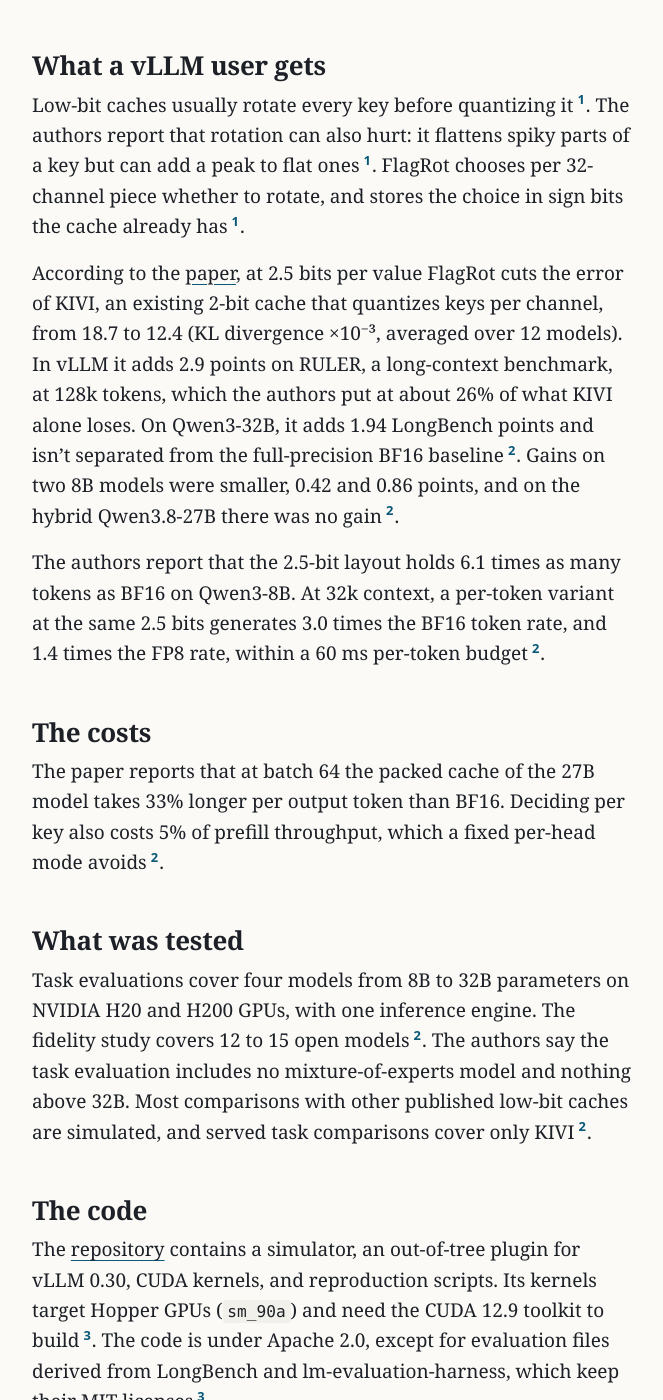
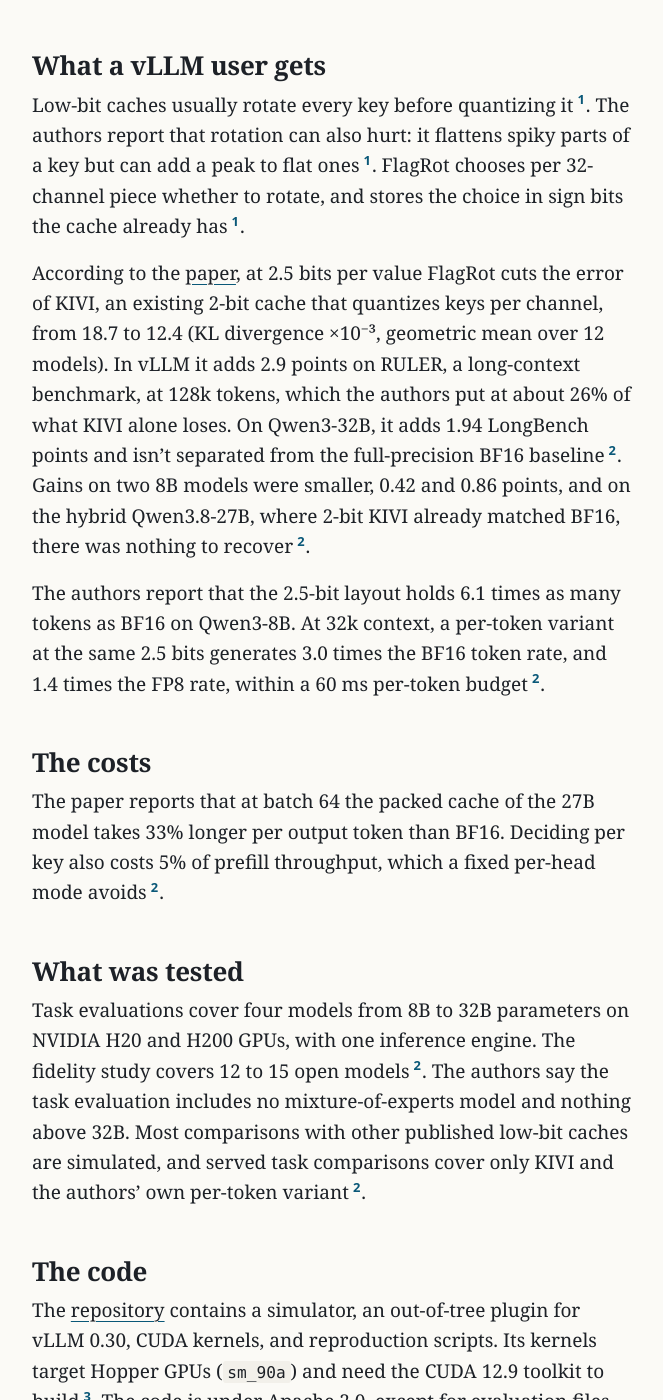
Before and after one commit to northwind-press/northwind-press.github.io, a Jekyll site: the page built from _posts/2026-11-04-flagrot-2-bit-kv-cache.md, in a window 1280 px wide and 1400 px high, scrolled down 745 px. Shown: the whole window, without its empty margins (308-971 px from the left). Built offline with Jekyll 4.4.1, drawn with Linux system fonts in a browser that asks for light colours; some of the changed text lies outside the part shown.

Commit message:
Desk edit: FlagRot (27B context, served comparisons, geometric mean; author section from paper footnote)
Co-Authored-By: Claude Opus 5.5 <noreply@anthropic.com>

```diff
--- a/_posts/2026-11-04-flagrot-2-bit-kv-cache.md
+++ b/_posts/2026-11-04-flagrot-2-bit-kv-cache.md
@@ -29,7 +29,7 @@ A [preprint posted to arXiv](https://arxiv.org/abs/2611.03992) on 2026-11-02, wh
 
 Low-bit caches usually rotate every key before quantizing it{% include cite.html n=1 %}. The authors report that rotation can also hurt: it flattens spiky parts of a key but can add a peak to flat ones{% include cite.html n=1 %}. FlagRot chooses per 32-channel piece whether to rotate, and stores the choice in sign bits the cache already has{% include cite.html n=1 %}.
 
-According to the [paper](https://arxiv.org/html/2611.03992v1), at 2.5 bits per value FlagRot cuts the error of KIVI, an existing 2-bit cache that quantizes keys per channel, from 18.7 to 12.4 (KL divergence ×10⁻³, averaged over 12 models). In vLLM it adds 2.9 points on RULER, a long-context benchmark, at 128k tokens, which the authors put at about 26% of what KIVI alone loses. On Qwen3-32B, it adds 1.94 LongBench points and isn't separated from the full-precision BF16 baseline{% include cite.html n=2 %}. Gains on two 8B models were smaller, 0.42 and 0.86 points, and on the hybrid Qwen3.8-27B there was no gain{% include cite.html n=2 %}.
+According to the [paper](https://arxiv.org/html/2611.03992v1), at 2.5 bits per value FlagRot cuts the error of KIVI, an existing 2-bit cache that quantizes keys per channel, from 18.7 to 12.4 (KL divergence ×10⁻³, geometric mean over 12 models). In vLLM it adds 2.9 points on RULER, a long-context benchmark, at 128k tokens, which the authors put at about 26% of what KIVI alone loses. On Qwen3-32B, it adds 1.94 LongBench points and isn't separated from the full-precision BF16 baseline{% include cite.html n=2 %}. Gains on two 8B models were smaller, 0.42 and 0.86 points, and on the hybrid Qwen3.8-27B, where 2-bit KIVI already matched BF16, there was nothing to recover{% include cite.html n=2 %}.
 
 The authors report that the 2.5-bit layout holds 6.1 times as many tokens as BF16 on Qwen3-8B. At 32k context, a per-token variant at the same 2.5 bits generates 3.0 times the BF16 token rate, and 1.4 times the FP8 rate, within a 60 ms per-token budget{% include cite.html n=2 %}.
 
@@ -39,7 +39,7 @@ The paper reports that at batch 64 the packed cache of the 27B model takes 33% l
 
 ## What was tested
 
-Task evaluations cover four models from 8B to 32B parameters on NVIDIA H20 and H200 GPUs, with one inference engine. The fidelity study covers 12 to 15 open models{% include cite.html n=2 %}. The authors say the task evaluation includes no mixture-of-experts model and nothing above 32B. Most comparisons with other published low-bit caches are simulated, and served task comparisons cover only KIVI{% include cite.html n=2 %}.
+Task evaluations cover four models from 8B to 32B parameters on NVIDIA H20 and H200 GPUs, with one inference engine. The fidelity study covers 12 to 15 open models{% include cite.html n=2 %}. The authors say the task evaluation includes no mixture-of-experts model and nothing above 32B. Most comparisons with other published low-bit caches are simulated, and served task comparisons cover only KIVI and the authors' own per-token variant{% include cite.html n=2 %}.
 
 ## The code
 
@@ -47,7 +47,7 @@ The [repository](https://github.com/KunmingSHAO/FlagRot_releaser) contains a sim
 
 ## Who wrote it
 
-The paper's author block lists affiliations at the Hong Kong University of Science and Technology for six named authors, including first author Kunming Shao and corresponding author Chi Ying Tsui. One named author is at Sun Yat-sen University and one at Wuhan University{% include cite.html n=2 %}.
+Most named authors, including first author Kunming Shao and corresponding author Chi Ying Tsui, are at the Hong Kong University of Science and Technology, and the paper says all the work was done there{% include cite.html n=2 %}.
 
 ## What we don't know
 
```
